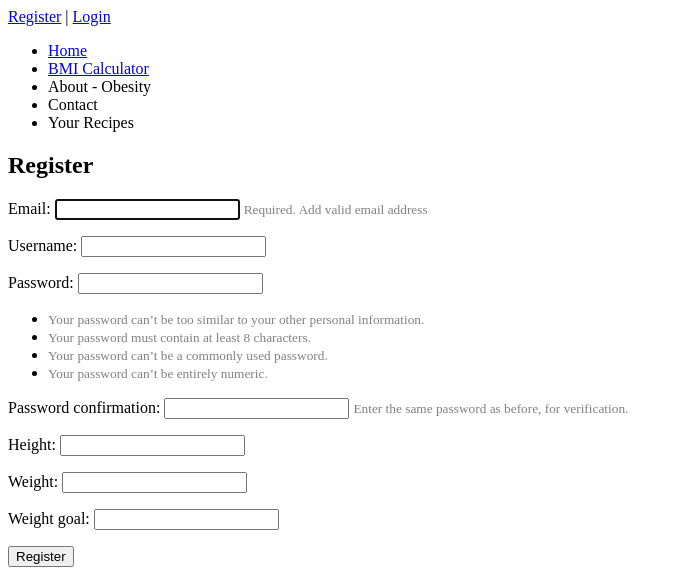
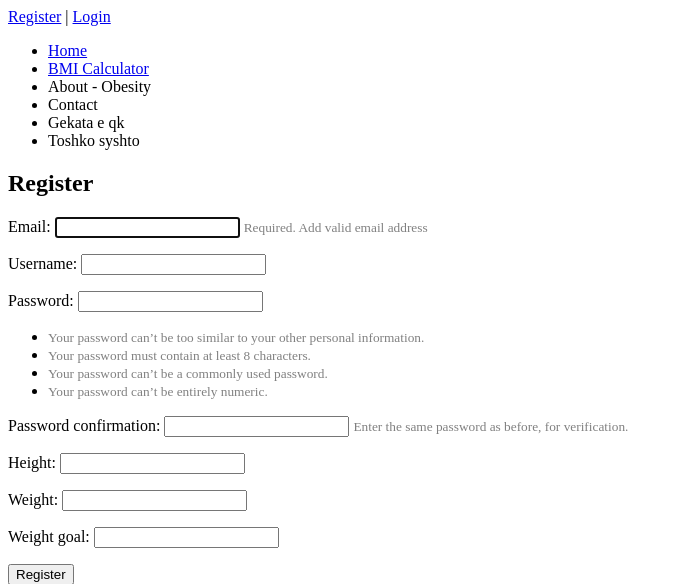
Before and after one commit to michal-sitarz2/WeightLossWeb, a Django app: page /register/ in a window 1280 px wide. Shown: the top 584 px of the page, without its empty margins (0-682 px from the left). Run offline with Django 3.2, Linux system fonts and the light colour scheme; some libraries are stand-ins or nearby versions.

Commit message:
Test-commit in the navbar

```diff
--- a/src/templates/navbar.html
+++ b/src/templates/navbar.html
@@ -4,6 +4,7 @@
         <li><a href="/bmi">BMI Calculator</a></li>
         <li>About - Obesity</li>
         <li>Contact</li>
-        <li>Your Recipes</li>
+        <li>Gekata e qk</li>
+        <li>Toshko syshto</li>
     </ul>
 </nav>
```
